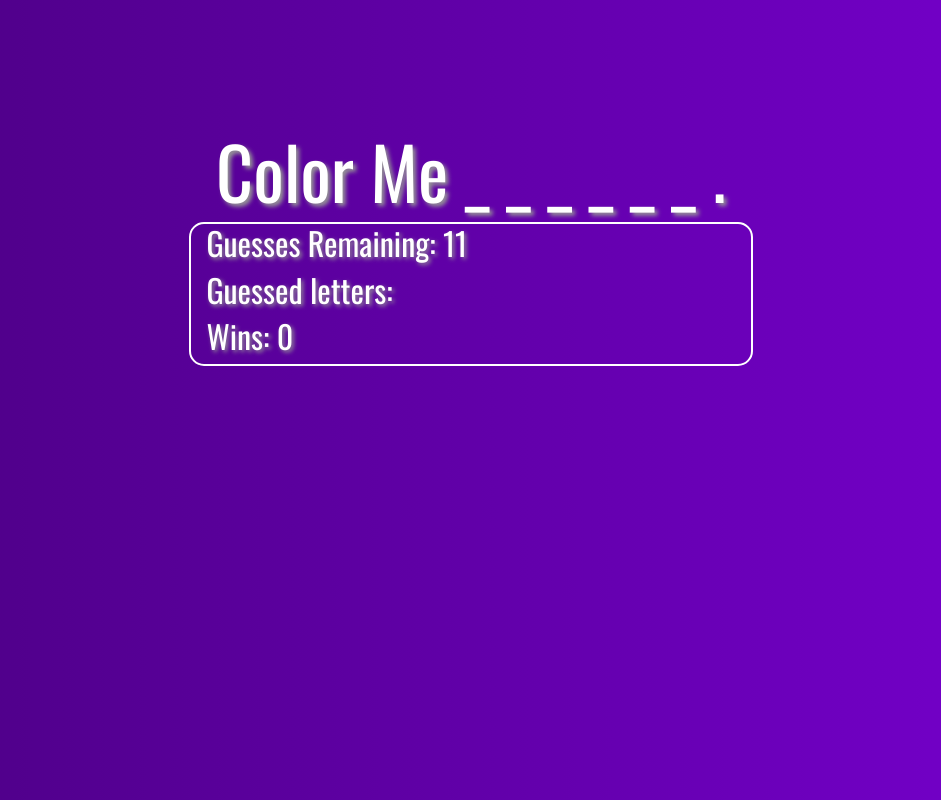
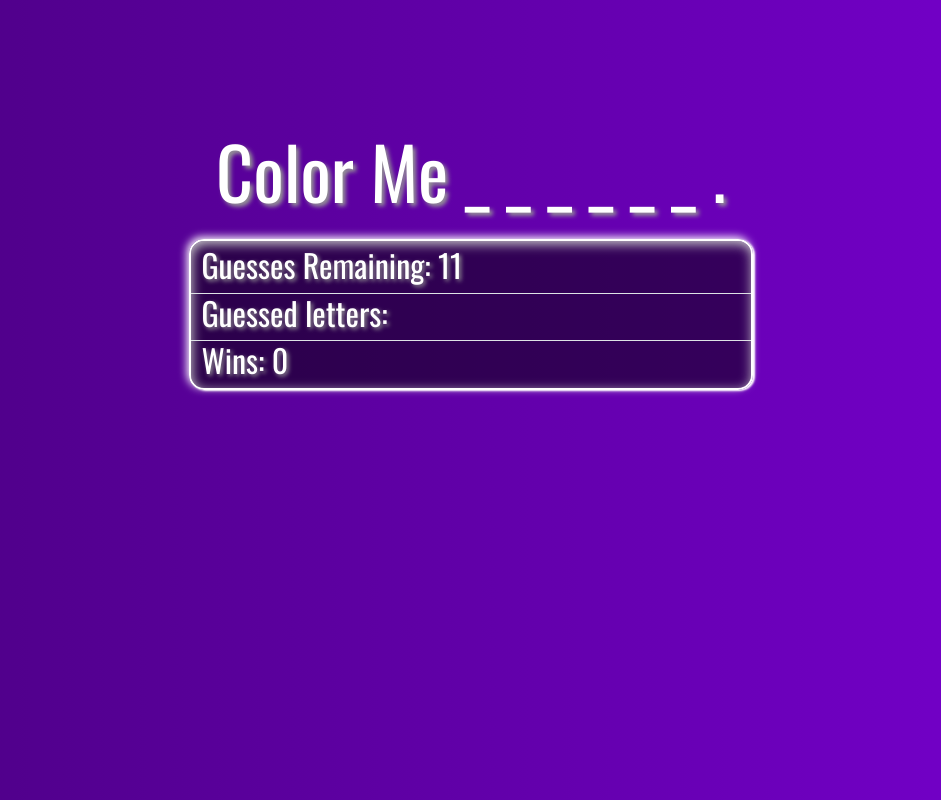
Before and after one commit to KGorham05/hang-color, a plain HTML site: page index.html in a window 1280 px wide. Shown: the whole page, without its empty margins (169-1110 px from the left). Drawn offline with nearby package versions, Linux system fonts and the light colour scheme.

Commit message:
working front end styling

```diff
--- a/assets/css/style.css
+++ b/assets/css/style.css
@@ -12,7 +12,6 @@
 .game-board {
     margin: auto;
     margin-top: 10vw;
-    /* text-align: center; */
     font-family: 'Oswald', sans-serif;
 }
 
@@ -24,12 +23,25 @@
 
 #score-board {
     border: 2px solid white;
+    box-shadow: 1px 3px 12px #ccc inset, -2px -2px 8px #fff, 2px 1px 2px #fff;
     border-radius: 15px;
+    background-color: rgba(0, 0, 0, 0.5);
+    margin-top: 25px;
 }
 
 #score-board h2 {
-    margin-left: 15px;
     color: white;
     text-shadow: 2px 2px 4px rgba(150, 150, 150, 1);
+}
 
+.border-top {
+    border-top: 1px solid #bbb;
 }
+
+.pad-l-10 {
+    padding-left: 10px;
+}
+
+.pad-t-5 {
+    padding-top: 5px;
+}
--- a/index.html
+++ b/index.html
@@ -22,9 +22,9 @@
             <h1>Color Me <span id="current-word">_ _ _ _ _</span>.</h1>
 
             <div id="score-board">
-                <h2>Guesses Remaining: <span id="guesses-remaining"></span></h2>
-                <h2>Guessed letters: <span id="guessed-letters"></span></h2>
-                <h2>Wins: <span id="wins">0</span></h2>
+                <h2 class="pad-l-10 pad-t-5">Guesses Remaining: <span id="guesses-remaining"></span></h2>
+                <h2 class="pad-l-10 border-top">Guessed letters: <span id="guessed-letters"></span></h2>
+                <h2 class="pad-l-10 border-top">Wins: <span id="wins">0</span></h2>
             </div>
         </div>
     </div>
```
